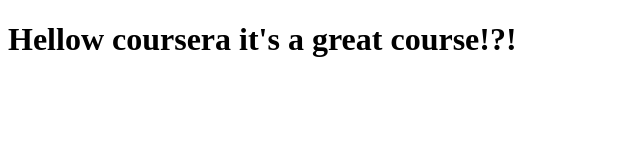
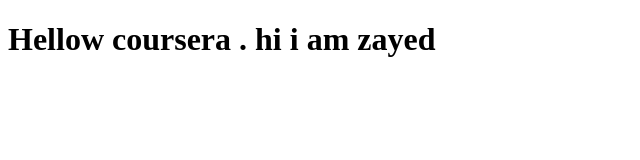
Before and after one commit to MdAshiqurRahmanZayed/Coursera_test_html, a plain HTML site: page site/index.html in a window 1280 px wide. Shown: the whole page, without its empty margins (0-640 px from the left). Drawn offline with Linux system fonts and the light colour scheme.

Commit message:
small_change

```diff
--- a/site/index.html
+++ b/site/index.html
@@ -1,11 +1,14 @@
 <!DOCTYPE html>
 <html lang="en" dir="ltr">
-  <head>
+
+<head>
     <meta charset="utf-8">
     <title>coursera</title>
-  </head>
-  <body>
-    <h1>Hellow  coursera it's a great course!?!</h1>
+</head>
 
-  </body>
+<body>
+    <h1>Hellow coursera . hi i am zayed</h1>
+
+</body>
+
 </html>
```
